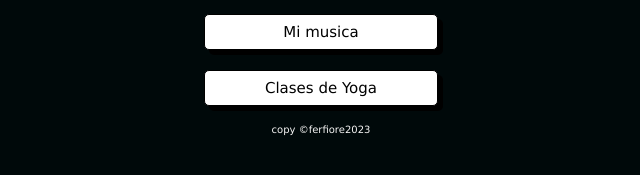
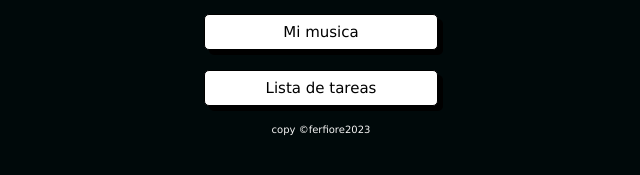
Before and after one commit to Ferfiore/Ferfiore.github.io, a plain HTML site: page index.html in a window 1280 px wide. Shown: the part 437-612 px from the top of the page, 319-959 px from the left. Drawn offline with Linux system fonts and the light colour scheme.

Commit message:
reto3 agregado

```diff
--- a/index.html
+++ b/index.html
@@ -47,7 +47,7 @@
     <ul>
         <li><a target="_blank" href="https://clongoogle.github.io/">Reto google</a></li>
         <li><a target="_blank" href="https://www.youtube.com/watch?v=_m4pQUx5N2E&t=283s">Mi musica</a></li>
-        <li><a target="_blank" href="https://www.wa.link/1csuwd">Clases de Yoga</a></li>
+        <li><a target="_blank" href="https://reto03.github.io/">Lista de tareas</a></li>
     </ul>
 </div>
 <footer>
```
